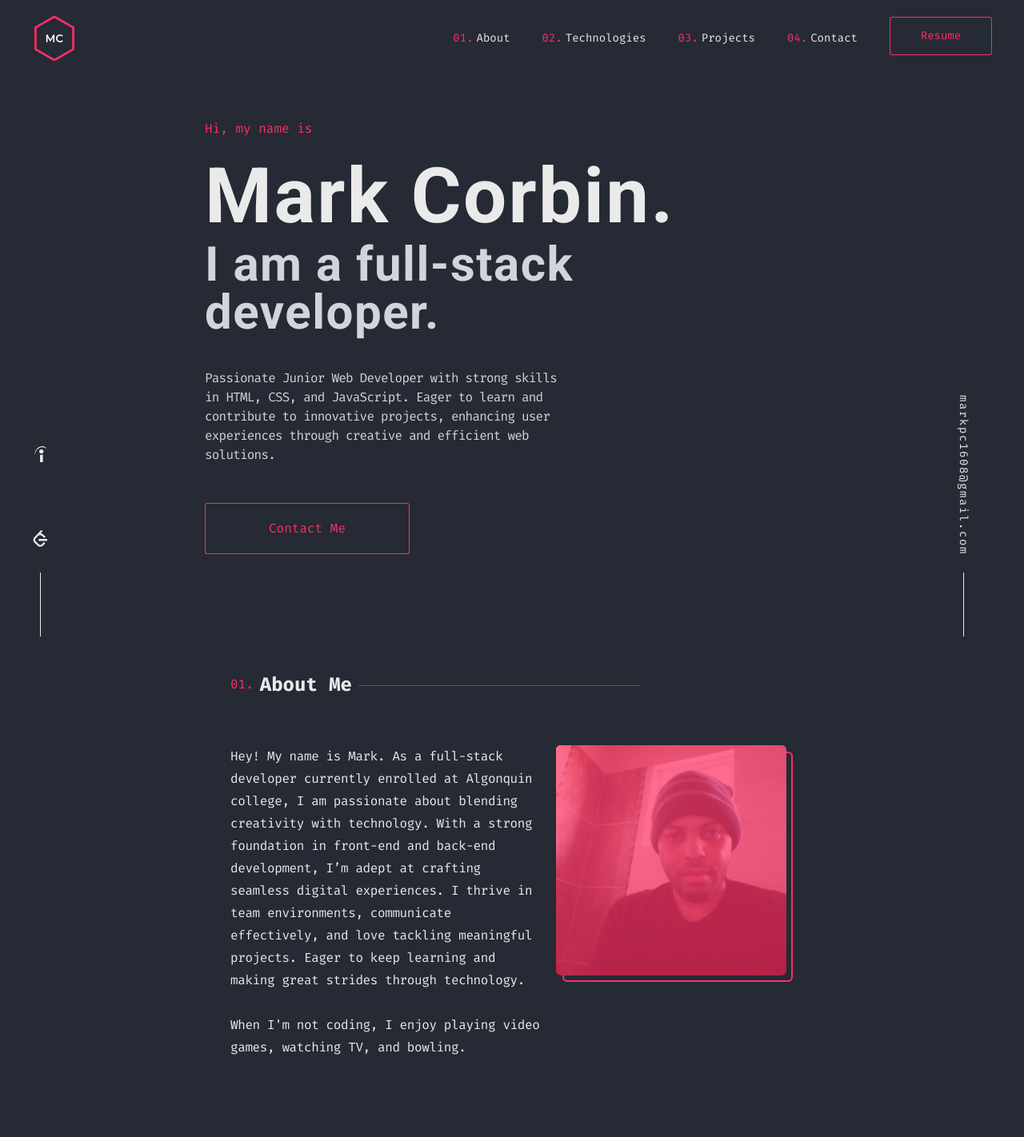
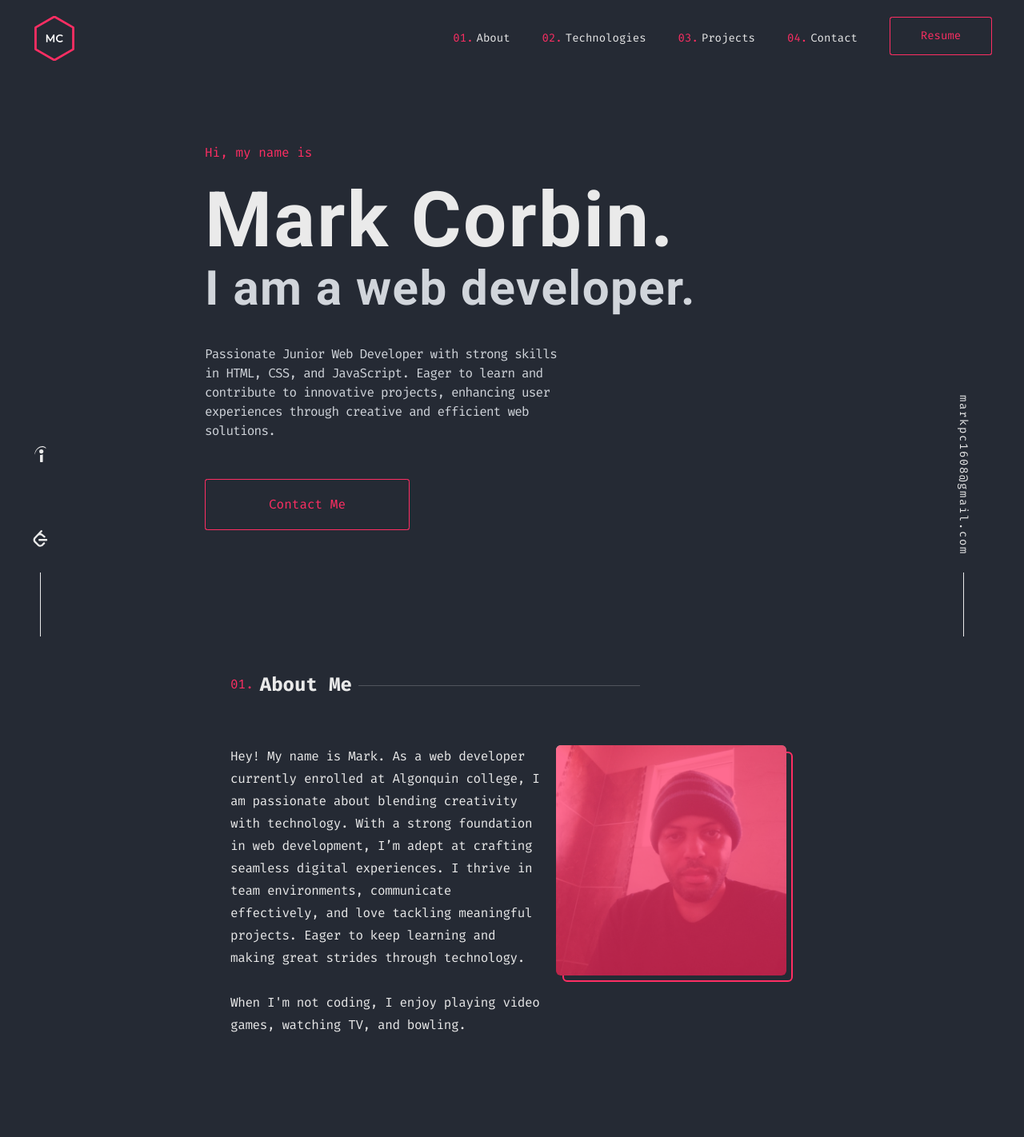
Before and after one commit to corb0140/portfolio, a Next.js app: page /pages/Home in a window 1280 px wide. Shown: the top 1422 px of the page at 80% size. Built offline with nearby package versions, Linux system fonts and the light colour scheme; some icons are missing.

Commit message:
text update

```diff
--- a/app/components/About/About.js
+++ b/app/components/About/About.js
@@ -65,13 +65,12 @@ const About = () => {
 
       <div className="flex flex-col lg:flex-row lg:pt-10 lg:gap-x-5">
         <p className="text-sm md:text-[1rem] tracking-tight leading-7 pb-5 lg:w-[55%]">
-          Hey! My name is Mark. As a full-stack developer currently enrolled at
+          Hey! My name is Mark. As a web developer currently enrolled at
           Algonquin college, I am passionate about blending creativity with
-          technology. With a strong foundation in front-end and back-end
-          development, I’m adept at crafting seamless digital experiences. I
-          thrive in team environments, communicate effectively, and love
-          tackling meaningful projects. Eager to keep learning and making great
-          strides through technology.
+          technology. With a strong foundation in web development, I’m adept at
+          crafting seamless digital experiences. I thrive in team environments,
+          communicate effectively, and love tackling meaningful projects. Eager
+          to keep learning and making great strides through technology.
           <br />
           <br />
           When I&apos;m not coding, I enjoy playing video games, watching TV,
--- a/app/components/Banner/Banner.js
+++ b/app/components/Banner/Banner.js
@@ -12,7 +12,7 @@ const Banner = () => {
         Mark Corbin.
       </p>
       <p className="text-2xl md:text-5xl lg:text-6xl font-bold font-Roboto tracking-wide text-gray-300 pb-10">
-        I am a full-stack developer.
+        I am a web developer.
       </p>
       <p className="text-gray-300 text-[1rem] tracking-tighter lg:w-[60%]">
         Passionate Junior Web Developer with strong skills in HTML, CSS, and
```
